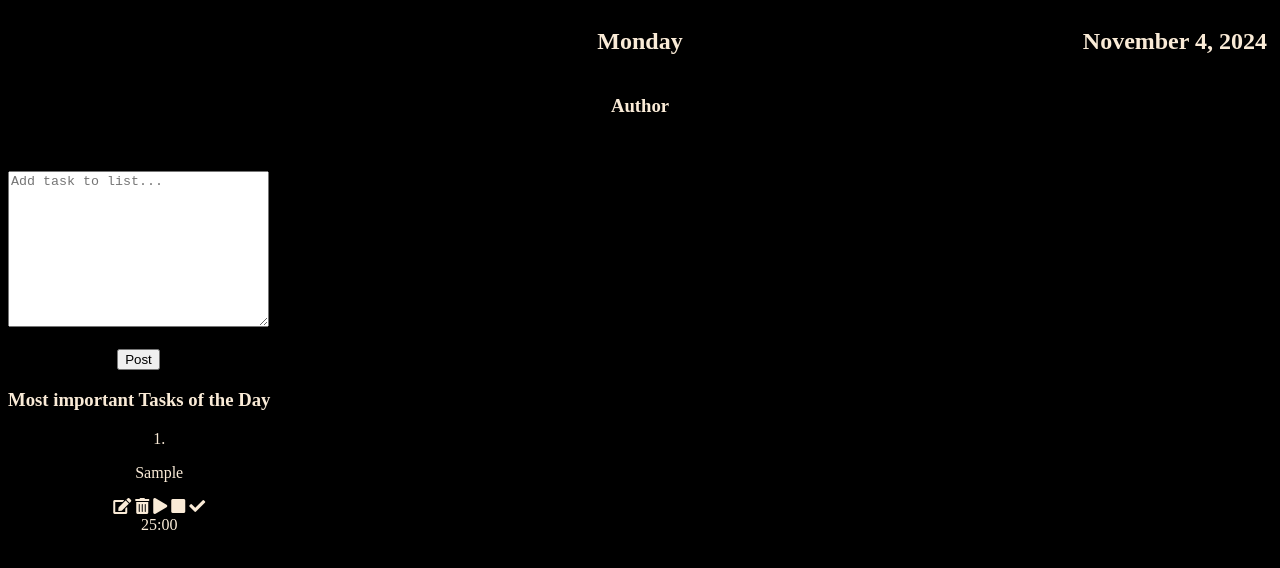
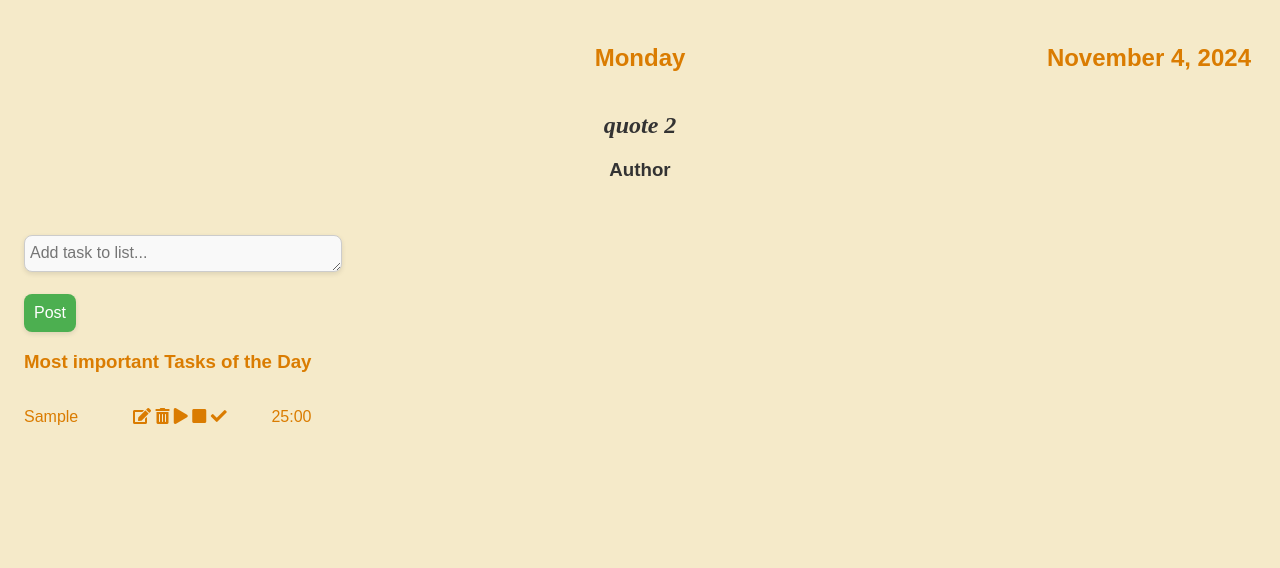
Before and after one commit to donnol87/productivityPlanner, a plain HTML site: page index.html in a window 1280 px wide. Both pictures are taken after typing "Sample" into the empty fields and a click on the button "Post". Drawn offline with Linux system fonts and the light colour scheme.

Commit message:
added variables on js file to allow for new motivational quotes to be displayed every day and a README file

```diff
--- a/app.js
+++ b/app.js
@@ -146,5 +146,15 @@ let checkPost = (element) => {
     // 'element' is the clicked <i> element (passed via 'this')
 
     // Toggle the 'completed' class on the element
-    element.parentElement.classList.toggle('completed');
+    element.classList.toggle('completed');
 };
+
+// code for generating random quotes on homepage
+
+var quotes = ["quote 1", "quote 2", "quote 3"];
+
+function newQuote() {
+    var randomNumber = Math.floor(Math.random() * (quotes.length));
+    document.getElementById('quoteDisplay').innerHTML = quotes[randomNumber];
+}
+window.addEventListener('load', newQuote, true);
--- a/style.css
+++ b/style.css
@@ -1,7 +1,9 @@
 body {
-    background-color: black;
+    background-color: #f5eac9;
     text-align: center;
-    color: antiquewhite;
+    color: rgb(218, 124, 1);
+    font-family: Arial, Helvetica, sans-serif;
+    padding: 1em;
 }
 
 h2 {
@@ -13,11 +15,6 @@ h2 {
     align-items: center;
     justify-content: space-between;
     position: relative;
-}
-
-ol {
-    text-align: center;
-    list-style-position: inside;
 }
 
 .item-center {
@@ -37,3 +34,117 @@ ol {
     flex-direction: column;
     align-items: flex-start;
 }
+
+textarea {
+    height: 25px;
+    width: 500px;
+}
+
+.styled-textarea {
+    width: 100%;
+    /* Full width container */
+    max-width: 100%;
+    /* Ensure it doesn't go beyond the container */
+    min-width: 100%;
+    /* Prevent shrinking */
+    min-height: 15px;
+    /* Set minimum height */
+    padding: 5px 5px;
+    /* Padding for comfort */
+    font-size: 16px;
+    /* Readable font size */
+    font-family: 'Arial', sans-serif;
+    /* Modern, clean font */
+    border: 1px solid #ccc;
+    /* Soft border */
+    border-radius: 8px;
+    /* Rounded corners */
+    box-shadow: 0 2px 5px rgba(0, 0, 0, 0.1);
+    /* Subtle shadow */
+    resize: vertical;
+    /* Allow resizing vertically only */
+    line-height: 1.5;
+    /* Comfortable line spacing */
+    color: #333;
+    /* Text color */
+    background-color: #f9f9f9;
+    /* Light background */
+    transition: border-color 0.3s ease, box-shadow 0.3s ease;
+    /* Smooth transitions */
+}
+
+/* Focus state for better user interaction */
+.styled-textarea:focus {
+    border-color: #66afe9;
+    /* Highlight border on focus */
+    box-shadow: 0 4px 8px rgba(0, 0, 0, 0.1);
+    /* More pronounced shadow */
+    outline: none;
+    /* Remove default outline */
+    background-color: #fff;
+    /* Brighter background on focus */
+}
+
+button {
+    display: flex;
+}
+
+.styled-button {
+    background-color: #4CAF50;
+    /* Green background */
+    color: white;
+    /* White text */
+    border: none;
+    /* Remove default border */
+    padding: 10px 10px;
+    /* Comfortable padding */
+    font-size: 16px;
+    /* Readable font size */
+    font-family: 'Arial', sans-serif;
+    /* Clean font */
+    border-radius: 8px;
+    /* Rounded corners */
+    cursor: pointer;
+    /* Pointer cursor on hover */
+    box-shadow: 0 2px 5px rgba(0, 0, 0, 0.1);
+    /* Subtle shadow */
+    transition: background-color 0.3s ease, box-shadow 0.3s ease;
+    /* Smooth transition */
+}
+
+.notes {
+    display: flex;
+}
+
+.quote {
+    font-style: italic;
+    font-family: 'Times New Roman', Times, serif;
+    color: rgb(51, 51, 51);
+}
+
+.author {
+    color: rgb(51, 51, 51);
+}
+
+li {
+    display: flex;
+    justify-content: space-between;
+    align-items: center;
+}
+
+ol {
+    list-style-position: inside;
+    /* Keep the numbers inside the list items */
+    padding-left: 0;
+    /* Optional: Remove default padding */
+}
+
+.options {
+    display: inline-block;
+    margin-left: 10px;
+}
+
+.completed {
+    text-decoration: line-through;
+    color: grey;
+}
```
Also changed, not shown: 1 other file.
